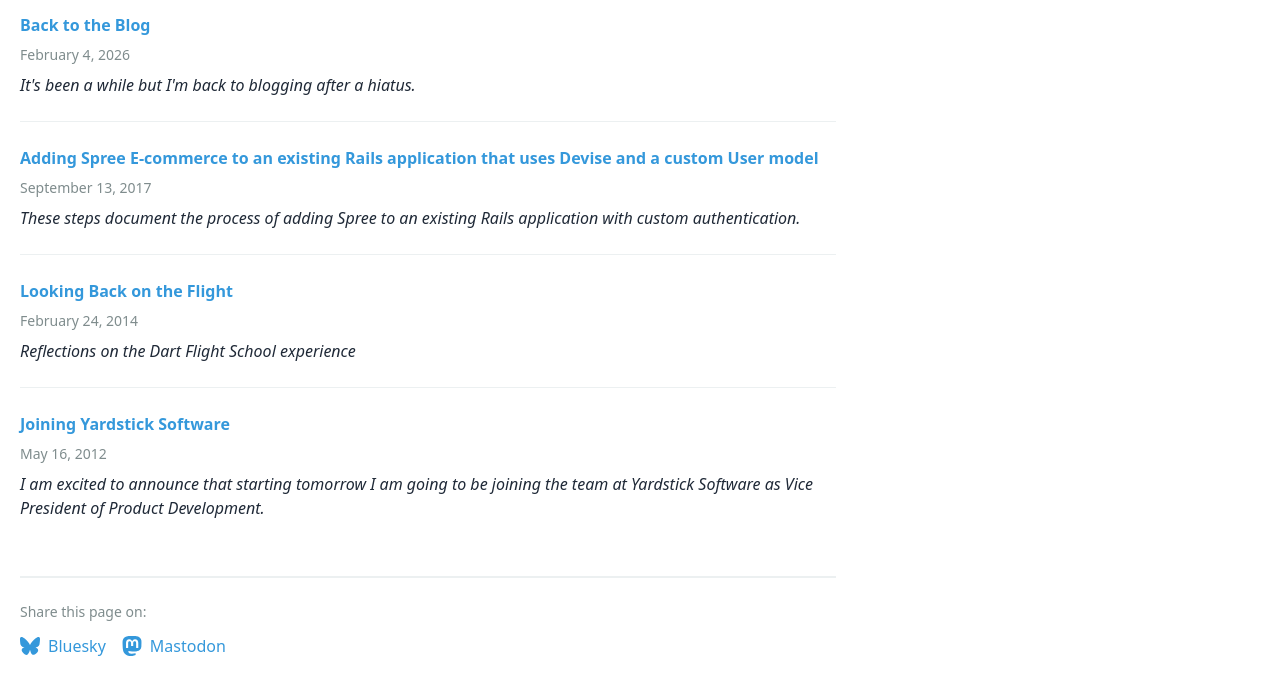
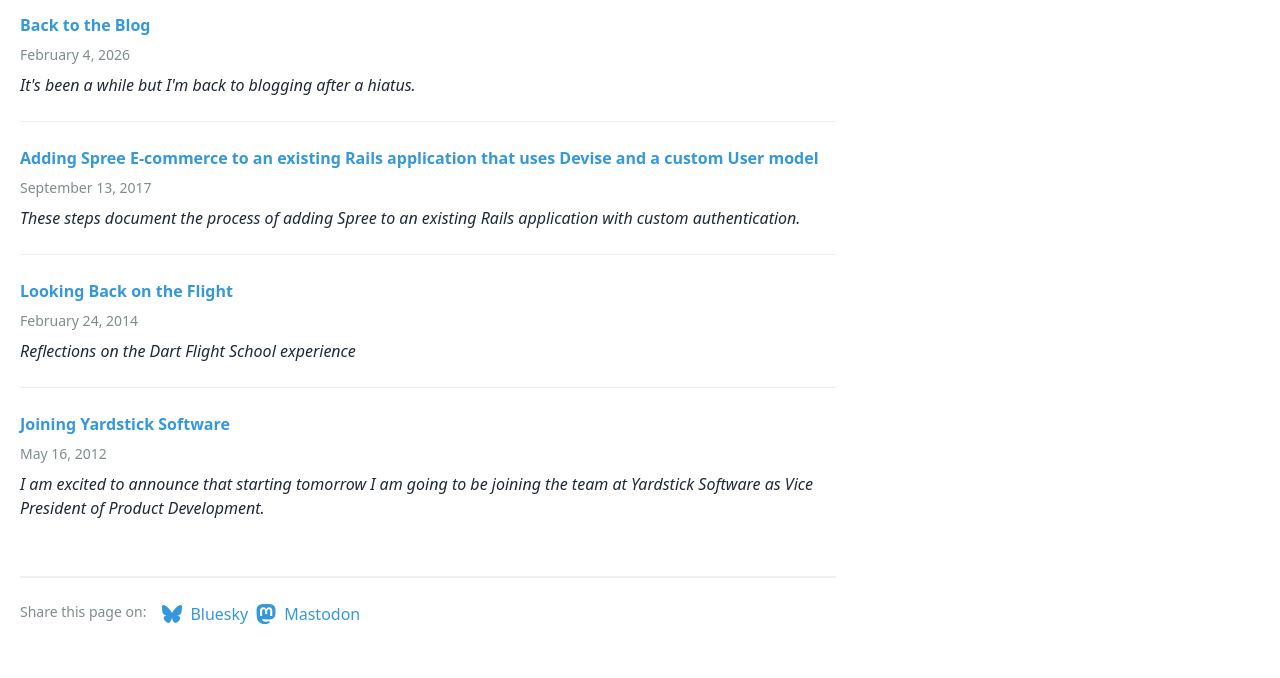
Before and after one commit to MarkBennett/markbennett.github.com, an Astro site: page / in a window 1280 px wide. Shown: the part 505-1183 px from the top of the page. After the commit the page ends 1159 px from the top, so only its background shows below. Built offline with nearby package versions, Linux system fonts and the light colour scheme; Astro itself is replaced by a stand-in of ours.

Commit message:
Move "Share this" and icons on to one line

```diff
--- a/src/layouts/Layout.astro
+++ b/src/layouts/Layout.astro
@@ -49,9 +49,9 @@
         <main class="md:col-span-2">
           <slot />
 
-          <div class="mt-8 pt-6 border-t-2 border-border">
+          <div class="mt-8 pt-6 border-t-2 border-border flex items-start gap-4">
             <p class="text-muted text-sm mb-3">Share this page on:</p>
-            <div class="flex gap-4">
+            <div class="flex gap-2">
               <a
                 href={`https://bsky.app/intent/compose?text=${encodeURIComponent(Astro.url.href)}`}
                 target="_blank"
```
